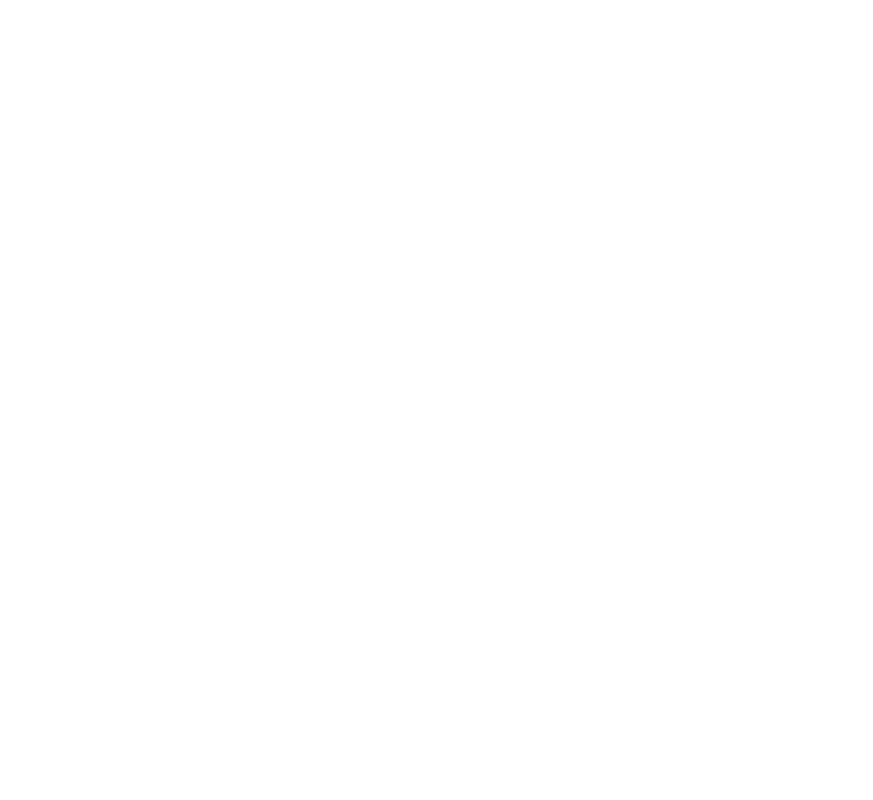
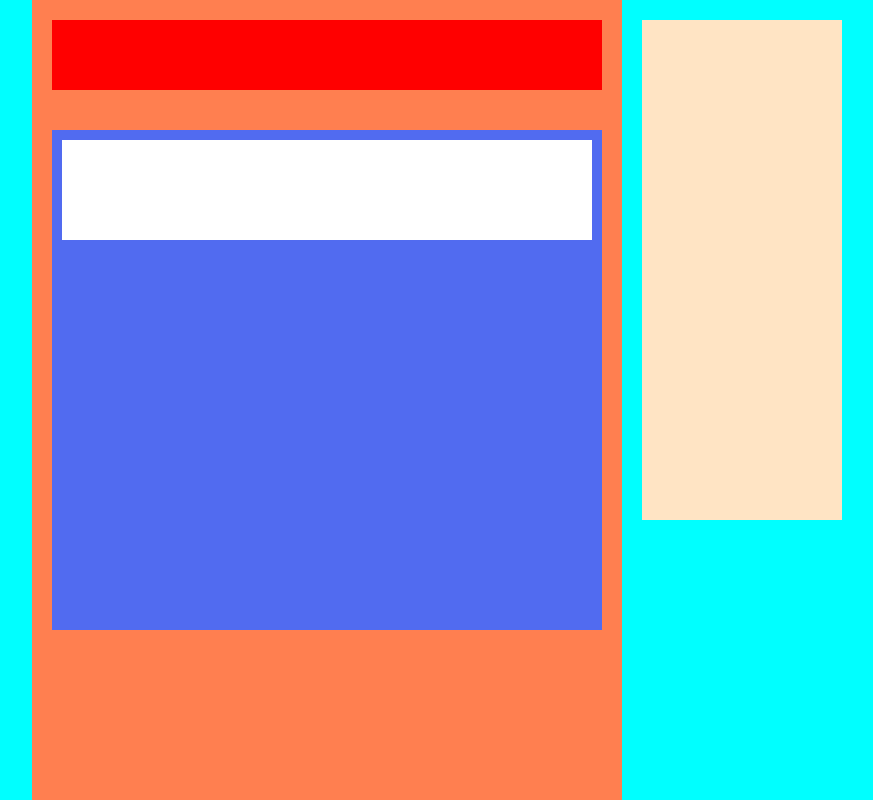
Before and after one commit to MarounFahed/twitter-clone, a plain HTML site: page TwitterClone/index.html in a window 1280 px wide. Shown: the whole page, without its empty margins (68-941 px from the left). Drawn offline with Linux system fonts and the light colour scheme.

Commit message:
Home page structure for index.html

```diff
--- a/TwitterClone/index.html
+++ b/TwitterClone/index.html
@@ -12,8 +12,26 @@
 
 <body>
     <div class="container home-page">
+        <div class="navigation-container">
 
+        </div>
+
+
+        <div class="main">
+            <div class="tweets-search-container"></div>
+            <div class="tweets-list">
+                <div class="tweet-container">
+
+                </div>
+            </div>
+        </div>
+
+        <div class="tweets-sidebar-container">
+            <div class="tweets-sidebar"></div>
+        </div>
     </div>
+
+
     <script src="js/index.js" async defer></script>
 </body>
 
--- a/TwitterClone/style/style.css
+++ b/TwitterClone/style/style.css
@@ -2,3 +2,58 @@ body {
   margin: 0;
   font-family: Arial, Helvetica, sans-serif;
 }
+
+.container {
+  width: 100%;
+  min-height: 100vh;
+  display: flex;
+  background-color: blue;
+}
+
+.navigation-container {
+  width: 20%;
+  background-color: aqua;
+  max-width: 100px;
+  min-width: 70px;
+}
+
+.main {
+  background-color: coral;
+  flex: 1;
+  display: flex;
+  flex-direction: column;
+}
+
+.tweets-list {
+  height: 500px;
+  margin: 20px;
+  background-color: #516bf0;
+}
+
+.tweets-search-container {
+  height: 70px;
+  margin: 20px;
+  background-color: red;
+}
+
+.tweet-container {
+  display: flex;
+  flex-direction: column;
+  height: 100px;
+  background-color: white;
+  margin: 10px;
+}
+
+.tweets-sidebar-container {
+  background-color: cyan;
+  flex: 1;
+  display: flex;
+}
+
+.tweets-sidebar {
+  display: flex;
+  width: 200px;
+  height: 500px;
+  margin: 20px;
+  background-color: bisque;
+}
```
